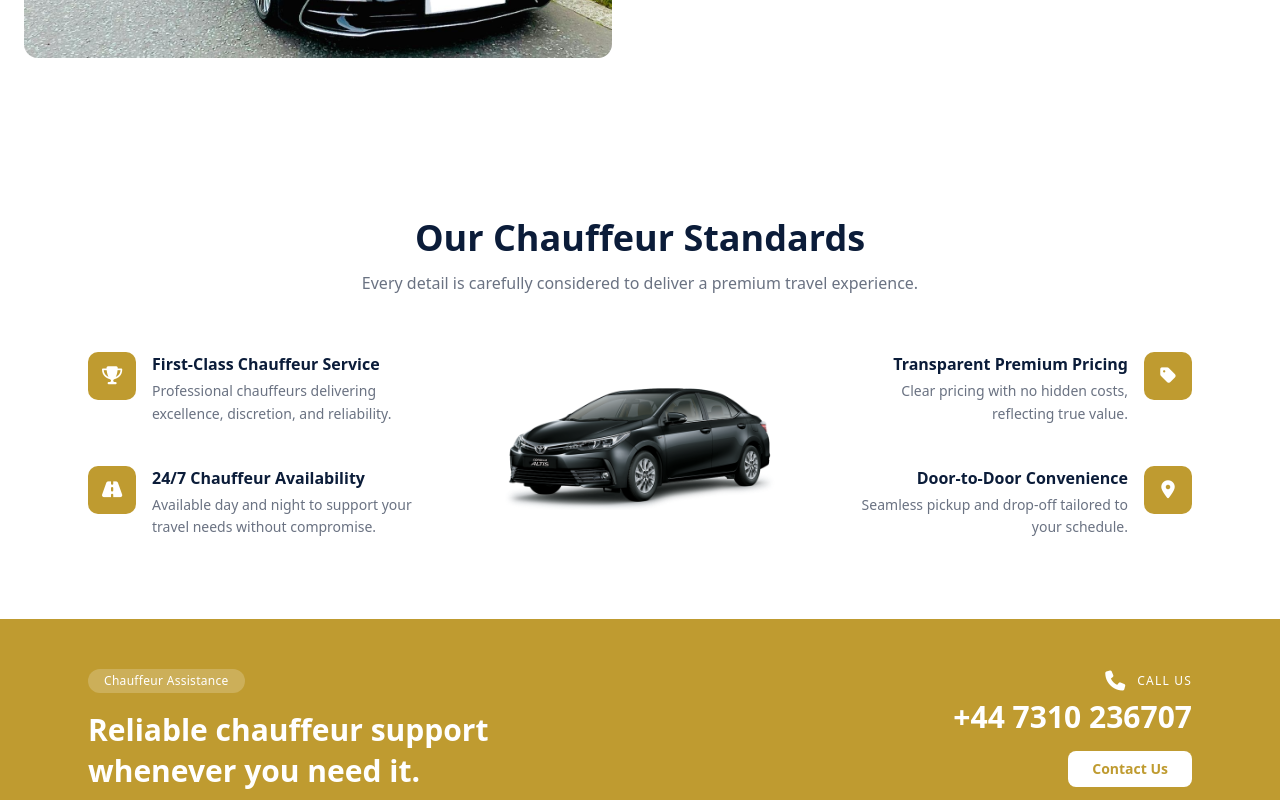
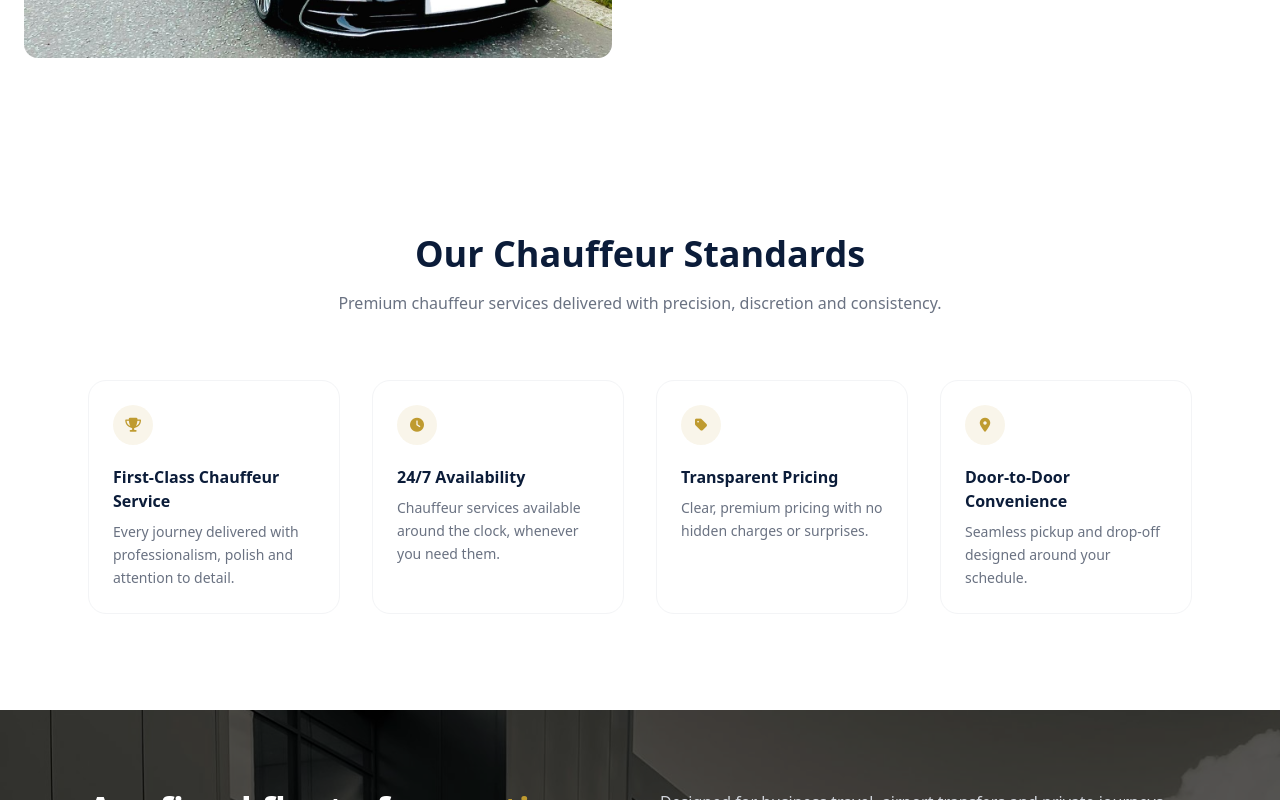
Before and after one commit to Hamzafarooq787/car-rental-app, a Next.js app: page /about-us in a window 1280 px wide. Shown: the part 1880-2680 px from the top of the page. Built offline with nearby package versions, Linux system fonts and the light colour scheme.

Commit message:
Update About Us page content

```diff
--- a/app/about-us/page.tsx
+++ b/app/about-us/page.tsx
@@ -1,5 +1,6 @@
 import Footer from "@/components/Footer";
 import Header from "@/components/Header";
+import MarqueeSection from "@/components/MarqueeSection";
 import OnlyQualityForClients from "@/components/OnlyQualityForClients";
 import StatsSection2 from "@/components/StatsSection2";
 import React from "react";
@@ -82,63 +83,7 @@
 
       <OnlyQualityForClients />
 
-      {/* FEATURES */}
-      <section className="py-20 bg-white">
-        <div className="max-w-6xl mx-auto px-6">
-
-          <div className="text-center max-w-2xl mx-auto mb-14">
-            <h2 className="text-4xl font-bold text-[#0b1c39] mb-3">
-              Our Chauffeur Standards
-            </h2>
-            <p className="text-gray-500 text-base leading-relaxed">
-              Every detail is carefully considered to deliver a premium travel experience.
-            </p>
-          </div>
-
-          <div className="grid grid-cols-1 lg:grid-cols-3 items-center gap-10">
-
-            {/* LEFT */}
-            <div className="space-y-10">
-              <Feature
-                icon="fa-trophy"
-                title="First-Class Chauffeur Service"
-                text="Professional chauffeurs delivering excellence, discretion, and reliability."
-              />
-              <Feature
-                icon="fa-road"
-                title="24/7 Chauffeur Availability"
-                text="Available day and night to support your travel needs without compromise."
-              />
-            </div>
-
-            {/* IMAGE */}
-            <div className="flex justify-center">
-              <img
-                src="/images/misc/car.png"
-                alt="Luxury Vehicle"
-                className="max-w-[85%] md:max-w-[75%] lg:max-w-[80%] h-auto"
-              />
-            </div>
-
-            {/* RIGHT */}
-            <div className="space-y-10">
-              <Feature
-                icon="fa-tag"
-                title="Transparent Premium Pricing"
-                text="Clear pricing with no hidden costs, reflecting true value."
-                reverse
-              />
-              <Feature
-                icon="fa-location-dot"
-                title="Door-to-Door Convenience"
-                text="Seamless pickup and drop-off tailored to your schedule."
-                reverse
-              />
-            </div>
-
-          </div>
-        </div>
-      </section>
+     <MarqueeSection/>
 
       <Footer />
     </>
```
